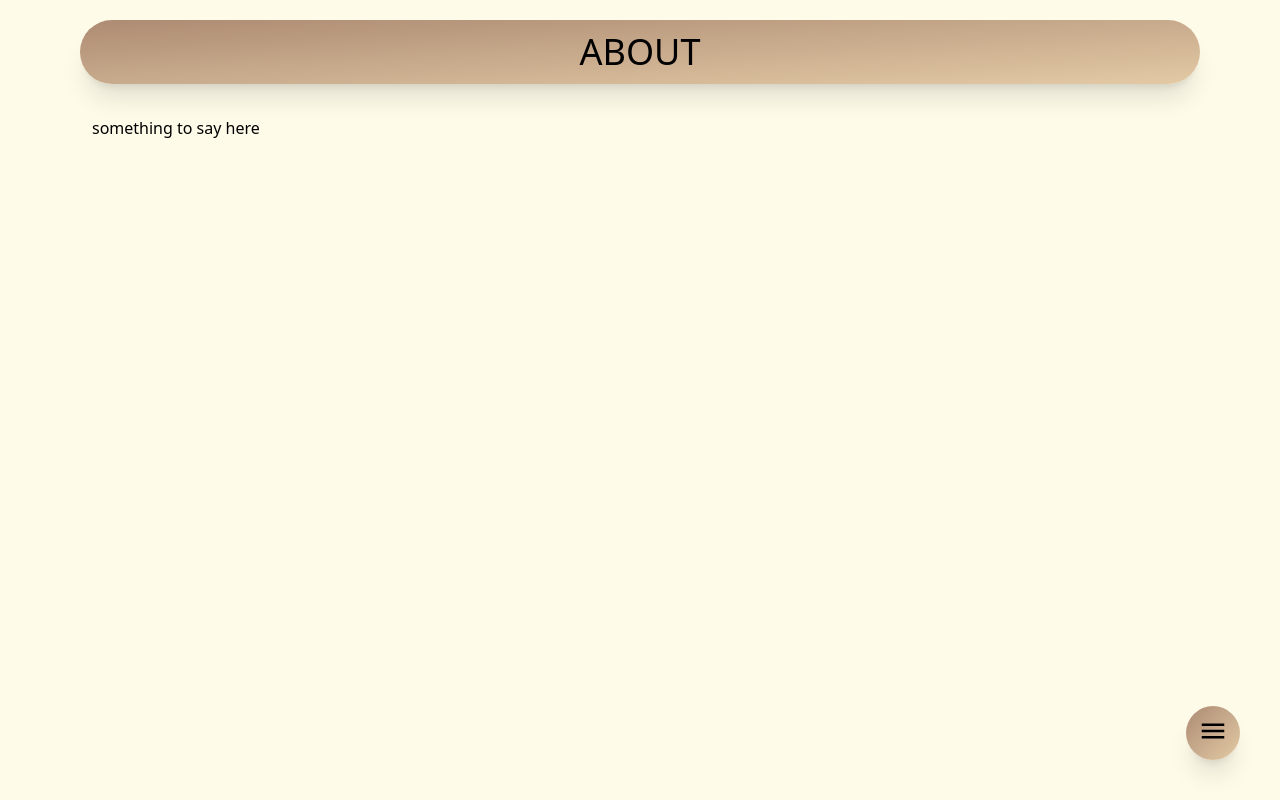
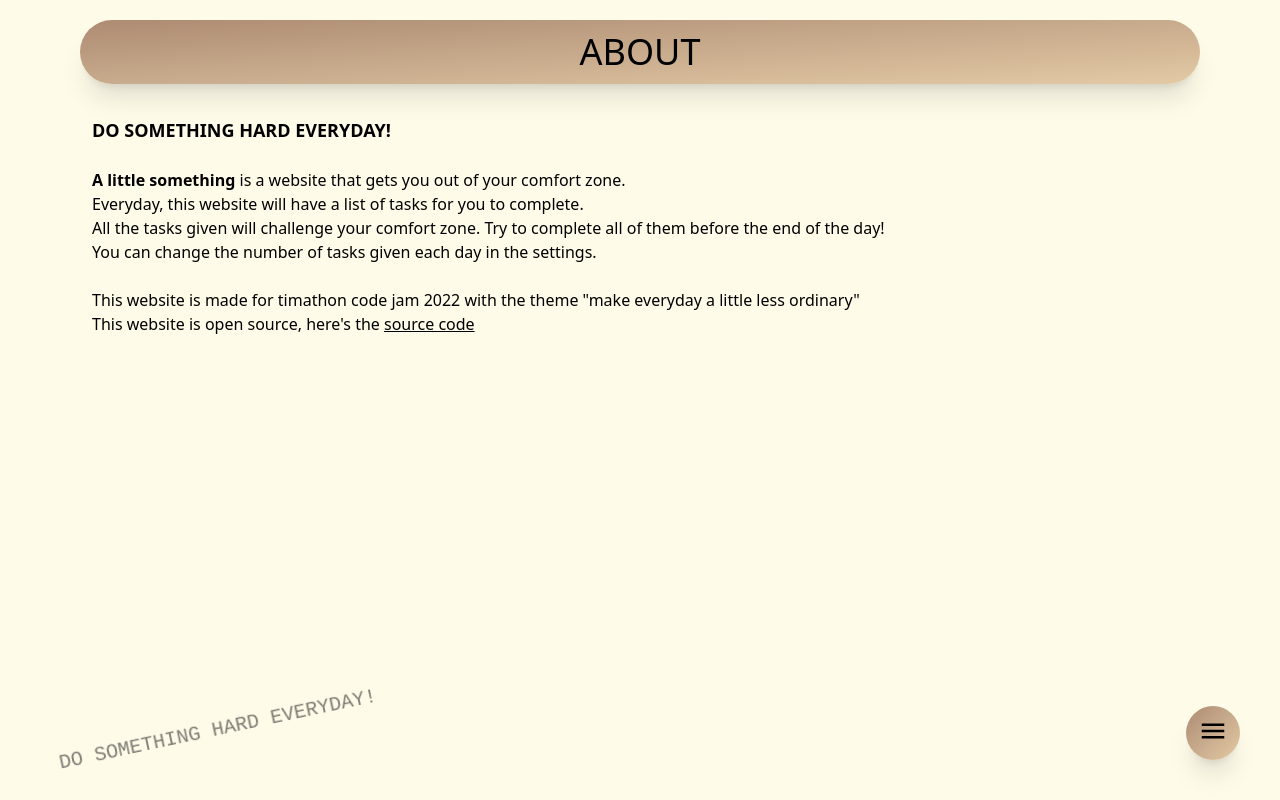
Before and after one commit to Zeno3463/a-little-something, a Next.js app in the folder client/: page /about in a window 1280 px wide. Built offline with nearby package versions, Linux system fonts and the light colour scheme.

Commit message:
feat: Added end screen and about page

```diff
--- /dev/null
+++ b/client/components/Background.tsx
@@ -0,0 +1,11 @@
+import React from 'react'
+
+const Background = () => {
+	return <div className='animate-fade-in opacity-0'>
+		<div className='absolute bottom-0 m-14 text-xl -rotate-12 font-[Courier] font-extralight opacity-50'>
+			DO SOMETHING HARD EVERYDAY!
+		</div>
+	</div>
+}
+
+export default Background
--- a/client/components/Menu.tsx
+++ b/client/components/Menu.tsx
@@ -12,6 +12,10 @@ const Menu = () => {
 
 	////// FUNCTIONS //////
 	const refreshTasks = () => {
+		if (!localStorage.getItem('alerted')) {
+			if (!confirm('This will reset all your tasks for the day. Are you sure?')) return;
+			localStorage.setItem('alerted', 'true');
+		}
 		localStorage.removeItem('tasks');
 		localStorage.removeItem('date');
 		window.location.reload();
--- /dev/null
+++ b/client/components/TaskDonePopUp.tsx
@@ -0,0 +1,24 @@
+import Image from 'next/image'
+import React from 'react'
+import ResetIcon from '../public/refresh_black_24dp.svg'
+
+const TaskDonePopUp = () => {
+	////// FUNCTIONS //////
+	const refreshTasks = () => {
+		localStorage.removeItem('tasks');
+		localStorage.removeItem('date');
+		window.location.reload();
+	}
+
+	return <div className='animate-fade-in'>
+		<div className='absolute left-0 top-0 z-20 animate-fade-in w-screen h-screen grid place-items-center'>
+			<div className='bg-gradient shadow-xl p-24 rounded-xl text-xl font-light animate-bounce-in'>
+				<p>Congratulations! You've completed all the tasks!</p>
+				<button onClick={refreshTasks} className='transition-all scale-75 hover:shadow-xl hover:scale-90 block px-3 pt-2.5 p-2 my-2 bg-grey rounded-full'><Image src={ResetIcon} /></button>
+			</div>
+		</div>
+		<div className='absolute left-0 top-0 z-10 w-screen h-screen bg-black opacity-50'></div>
+	</div>
+}
+
+export default TaskDonePopUp
--- a/client/components/TaskList.tsx
+++ b/client/components/TaskList.tsx
@@ -1,10 +1,12 @@
 import React, { useEffect, useState } from 'react'
 import list from '../data/list.json'
 import { TaskInterface } from '../interfaces';
+import TaskDonePopUp from './TaskDonePopUp';
 
 const TaskList = () => {
 	////// VARIABLES //////
 	const [tasks, setTasks] = useState<Array<TaskInterface>>([]);
+	const [allTasksAreDone, setAllTasksAreDone] = useState(false);
 
 	////// USE EFFECTS //////
 	useEffect(() => {
@@ -31,6 +33,8 @@ const TaskList = () => {
 		newTasks[index].done = !newTasks[index].done;
 		setTasks(newTasks);
 		localStorage.setItem('tasks', JSON.stringify(newTasks));
+		for (let i = 0; i < newTasks.length; i++) if (!newTasks[i].done) return;
+		setAllTasksAreDone(true);
 	}
 
 	return <div>
@@ -45,6 +49,7 @@ const TaskList = () => {
 				</td> : null}
 			</tr>)}
 		</table>
+		{allTasksAreDone ? <TaskDonePopUp /> : null}
 	</div>
 }
 
--- a/client/pages/_app.tsx
+++ b/client/pages/_app.tsx
@@ -1,11 +1,13 @@
 import '../styles/globals.css'
 import type { AppProps } from 'next/app'
 import Menu from '../components/Menu'
+import Background from '../components/Background'
 
 function MyApp({ Component, pageProps }: AppProps) {
   return <div>
     <Component {...pageProps} />
     <Menu />
+    <Background />
   </div>
 }
 
--- a/client/pages/about.tsx
+++ b/client/pages/about.tsx
@@ -4,7 +4,15 @@ const About = () => {
 	return <div>
 		<div className='animate-fade-in opacity-0 text-center shadow-xl lg:text-4xl font-light bg-gradient my-5 mx-20 rounded-full p-3'>ABOUT</div>
 		<div className='mx-20 p-3'>
-			<p>something to say here</p>
+			<h1 className='font-bold text-lg animate-bounce-in opacity-0' style={{'animationDelay': '0.1s'}}>DO SOMETHING HARD EVERYDAY!</h1>
+			<br />
+			<p className='animate-bounce-in opacity-0' style={{'animationDelay': '0.2s'}}><strong>A little something</strong> is a website that gets you out of your comfort zone.</p>
+			<p className='animate-bounce-in opacity-0' style={{'animationDelay': '0.3s'}}>Everyday, this website will have a list of tasks for you to complete.</p>
+			<p className='animate-bounce-in opacity-0' style={{'animationDelay': '0.4s'}}>All the tasks given will challenge your comfort zone. Try to complete all of them before the end of the day!</p>
+			<p className='animate-bounce-in opacity-0' style={{'animationDelay': '0.5s'}}>You can change the number of tasks given each day in the settings.</p>
+			<br />
+			<p className='animate-bounce-in opacity-0' style={{'animationDelay': '0.6s'}}>This website is made for timathon code jam 2022 with the theme "make everyday a little less ordinary"</p>
+			<p className='animate-bounce-in opacity-0' style={{'animationDelay': '0.7s'}}>This website is open source, here's the <a href="https://github.com/Zeno3463/a-little-something" className='underline' target="_blank">source code</a></p>
 		</div>
 	</div>
 }
--- a/client/pages/settings.tsx
+++ b/client/pages/settings.tsx
@@ -7,7 +7,7 @@ const Settings = () => {
 	////// USE EFFECTS //////
 	useEffect(() => {
 		// get total tasks num from local storage
-		setTotalTasksNum(parseInt(localStorage.getItem('totalTasksNum') || '0'));
+		setTotalTasksNum(parseInt(localStorage.getItem('totalTasksNum') || '3'));
 	}, []);
 
 	////// FUNCTIONS //////
@@ -15,8 +15,8 @@ const Settings = () => {
 		let newNum = parseInt(e.target.value);
 
 		// limit the total tasks num to be between 0 and 5
-		if (newNum < 0) newNum = 0;
-		if (newNum > 5) newNum = 5;
+		if (newNum < 3) newNum = 3;
+		if (newNum > 6) newNum = 6;
 
 		setTotalTasksNum(newNum);
 		localStorage.setItem('totalTasksNum', newNum.toString());
@@ -25,7 +25,7 @@ const Settings = () => {
 	return <div>
 		<div className='animate-fade-in opacity-0 text-center shadow-xl lg:text-4xl font-light bg-gradient my-5 mx-20 rounded-full p-3'>SETTINGS</div>
 		<div className='mx-20 p-3 font-light'>
-			Total tasks per day (max 5): <input value={totalTasksNum} className='bg-grey rounded text-center outline-none' type="number" min={1} max={5} onChange={updateTotalTasksNum} />
+			Total tasks per day (max 6): <input value={totalTasksNum} className='bg-grey rounded text-center outline-none' type="number" min={1} max={5} onChange={updateTotalTasksNum} />
 		</div>
 	</div>
 }
```
